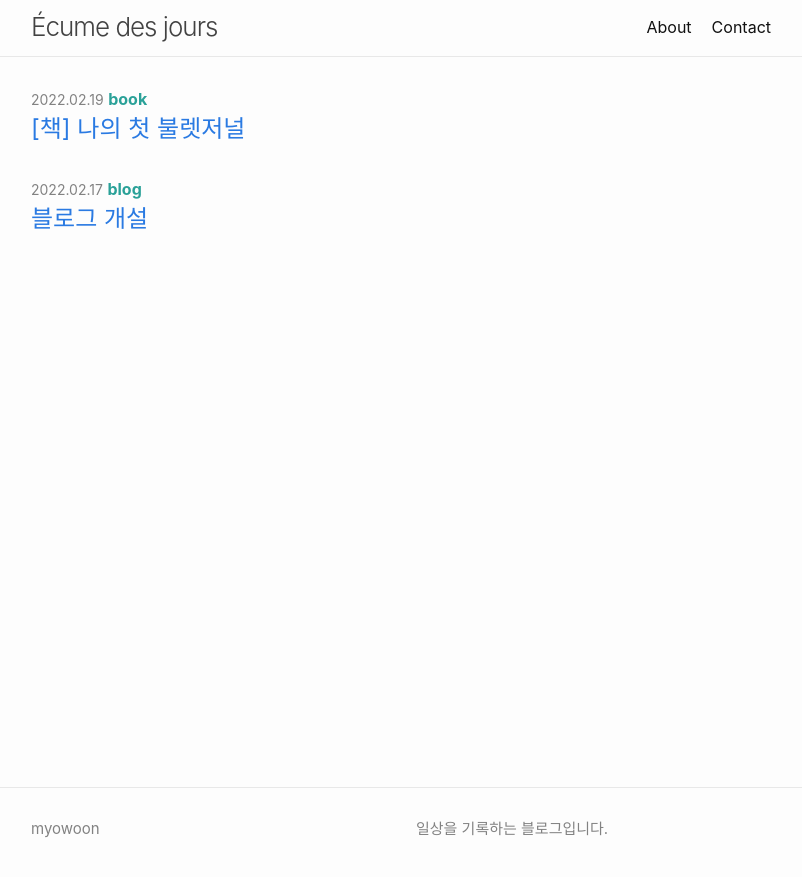
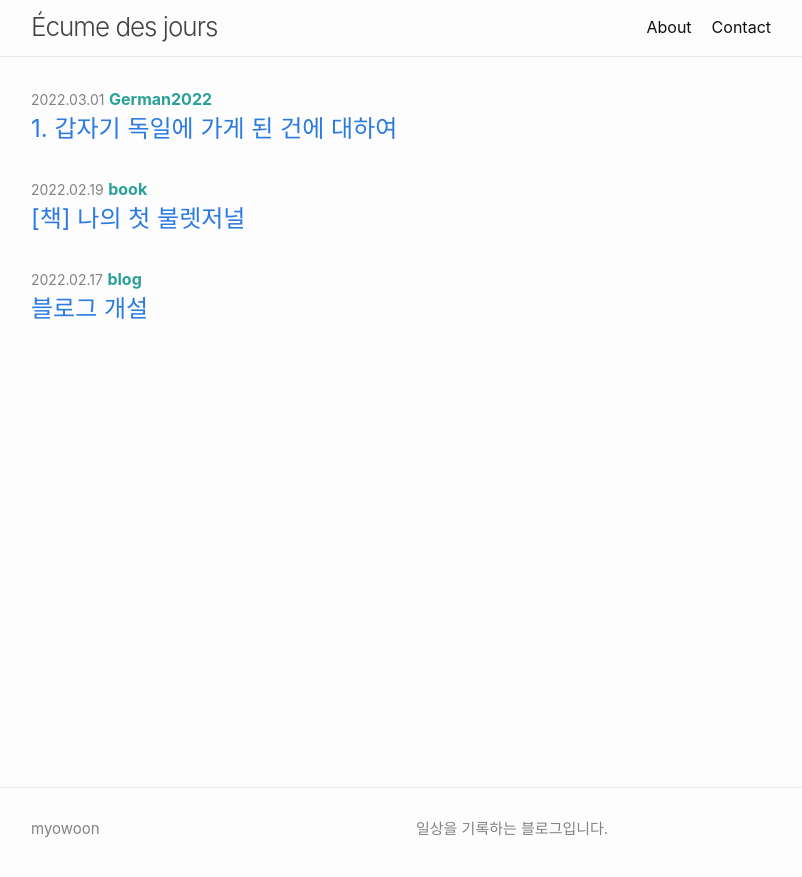
Before and after one commit to myowoon/myowoon.github.io, a Jekyll site: the page built from index.md, in a window 1280 px wide. Shown: the top 877 px of the page, without its empty margins (239-1041 px from the left). Built offline with Jekyll 4.4.1, drawn with Linux system fonts in a browser that asks for light colours; part of the change alters nothing that is shown.

Commit message:
Update and rename german_2022_01.md to 2022-03-01-german2022-01.md

```diff
--- a/_posts/German_2022/german_2022_01.md
+++ b/_posts/German_2022/2022-03-01-german2022-01.md
@@ -1,12 +1,12 @@
 ---
 layout: post
 title: "1. 갑자기 독일에 가게 된 건에 대하여"
-categories: ["German_2022"]
+categories: ["German2022"]
 ---
 
 
 
-    💡 German_2022 시리즈의 글은 2022년 1월에 3주간 독일에 갔다 오게된 기록을 정리한 것이다.
+    💡 German2022 시리즈의 글은 2022년 1월에 3주간 독일에 갔다 오게된 기록을 정리한 것이다.
 
 
 
```
